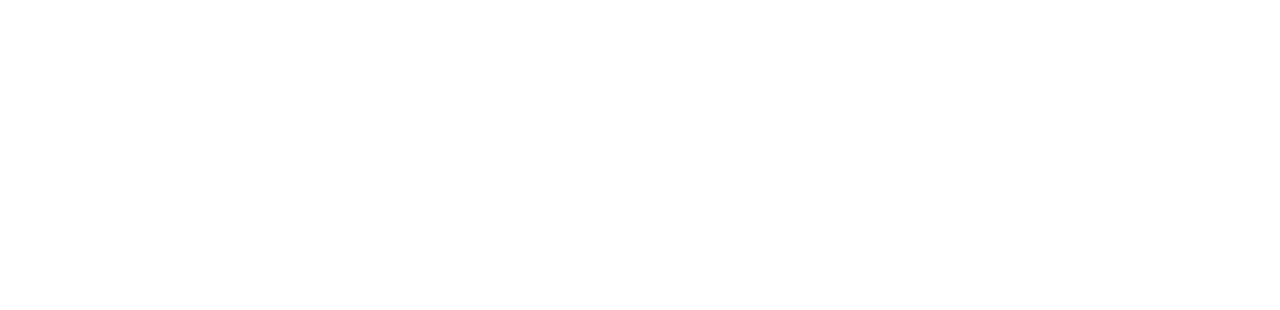
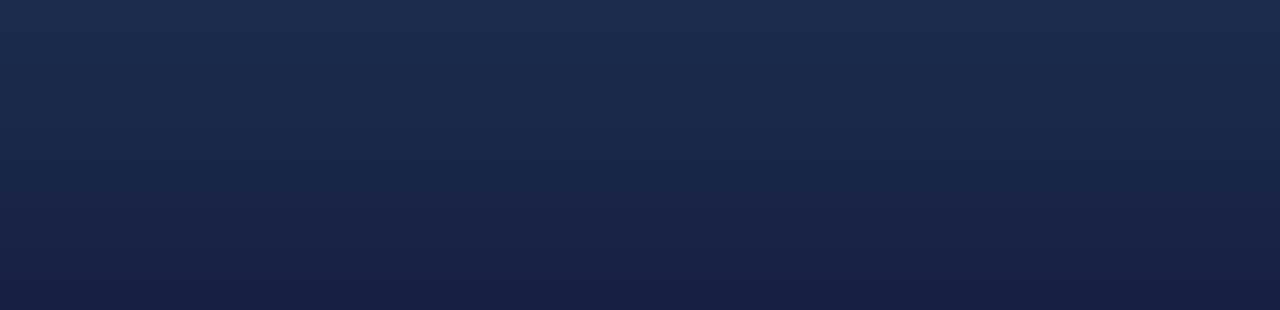
Before and after one commit to 12cassie34/rock-paper-scissors-master, a Vue app: page / in a window 1280 px wide. Shown: the part 250-560 px from the top of the page. Built offline with nearby package versions, Linux system fonts and the light colour scheme.

Commit message:
feat: set up background-color and import tailwind css in the project

```diff
--- a/src/App.vue
+++ b/src/App.vue
@@ -2,7 +2,12 @@
 </script>
 
 <template>
+<div class="container h-screen">
+</div>
 </template>
 
-<style>
+<style scoped>
+.container {
+  background: linear-gradient(hsl(214, 47%, 23%), hsl(237, 49%, 15%));
+}
 </style>
--- /dev/null
+++ b/src/index.css
@@ -0,0 +1,3 @@
+@tailwind base;
+@tailwind components;
+@tailwind utilities;
--- a/src/main.js
+++ b/src/main.js
@@ -1,4 +1,5 @@
 import { createApp } from 'vue'
 import App from './App.vue'
+import './index.css'
 
 createApp(App).mount('#app')
--- a/tailwind.config.js
+++ b/tailwind.config.js
@@ -21,7 +21,7 @@
         backgroundGradient: "hsl(237, 49%, 15%)"
       },
       fontFamily: {
-        barlow: ['"Barlow Semi Condensed"'],
+        barlow: ['"Barlow Semi Condensed"']
       },
     },
   },
```
